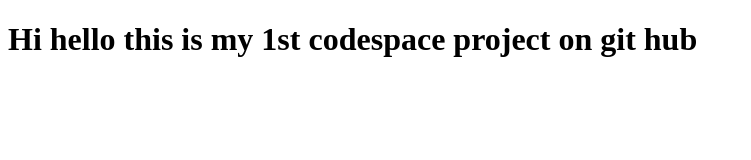
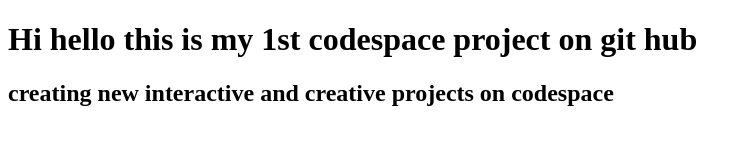
Before and after one commit to sayali-borse/New_Html_project, a plain HTML site: page index.html in a window 1280 px wide. Shown: the whole page, without its empty margins (0-751 px from the left). Drawn offline with Linux system fonts and the light colour scheme.

Commit message:
Update index.html

```diff
--- a/index.html
+++ b/index.html
@@ -7,5 +7,6 @@
 </head>
 <body>
     <h1> Hi hello this is my 1st codespace project on git hub</h1>
+    <h2> creating new interactive and creative projects on codespace</h2>
 </body>
 </html>
```
